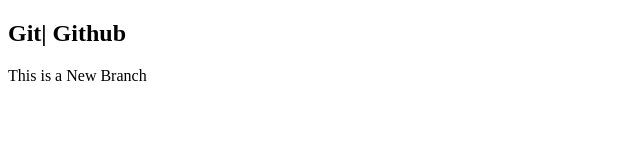
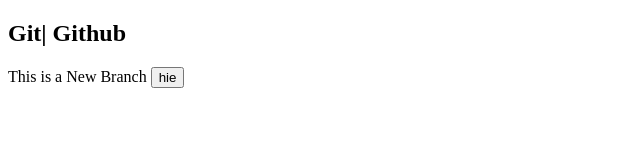
Before and after one commit to AbilAlam/LocalRepo, a plain HTML site: page index.html in a window 1280 px wide. Shown: the full height of the page, 0-640 px from the left. Drawn offline with Linux system fonts and the light colour scheme.

Commit message:
Insert a Button

```diff
--- a/index.html
+++ b/index.html
@@ -7,6 +7,6 @@
 </head>
 <body>
     <h2> Git| Github</h2>
-    <p>This is a New Branch</p>
+    <p>This is a New Branch <button>hie</button></p>
 </body>
 </html>
```
